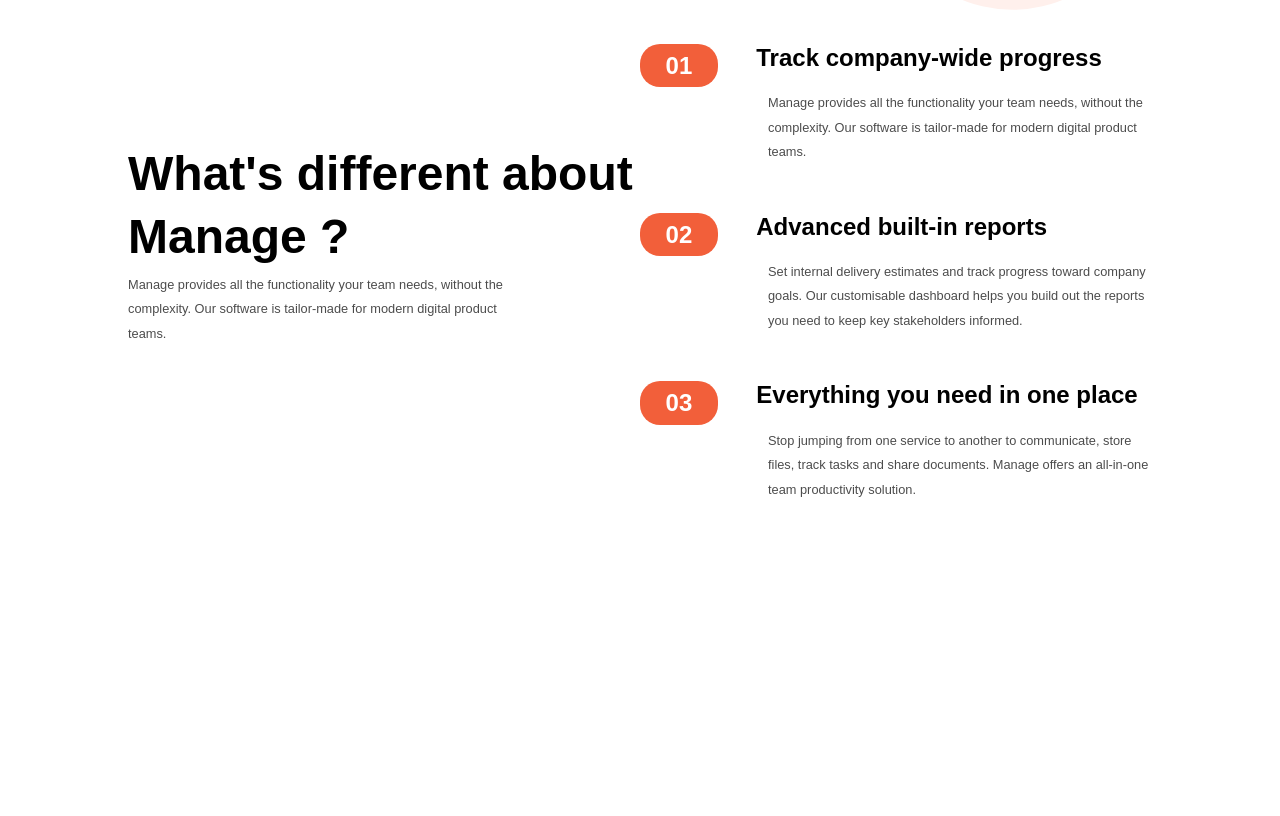
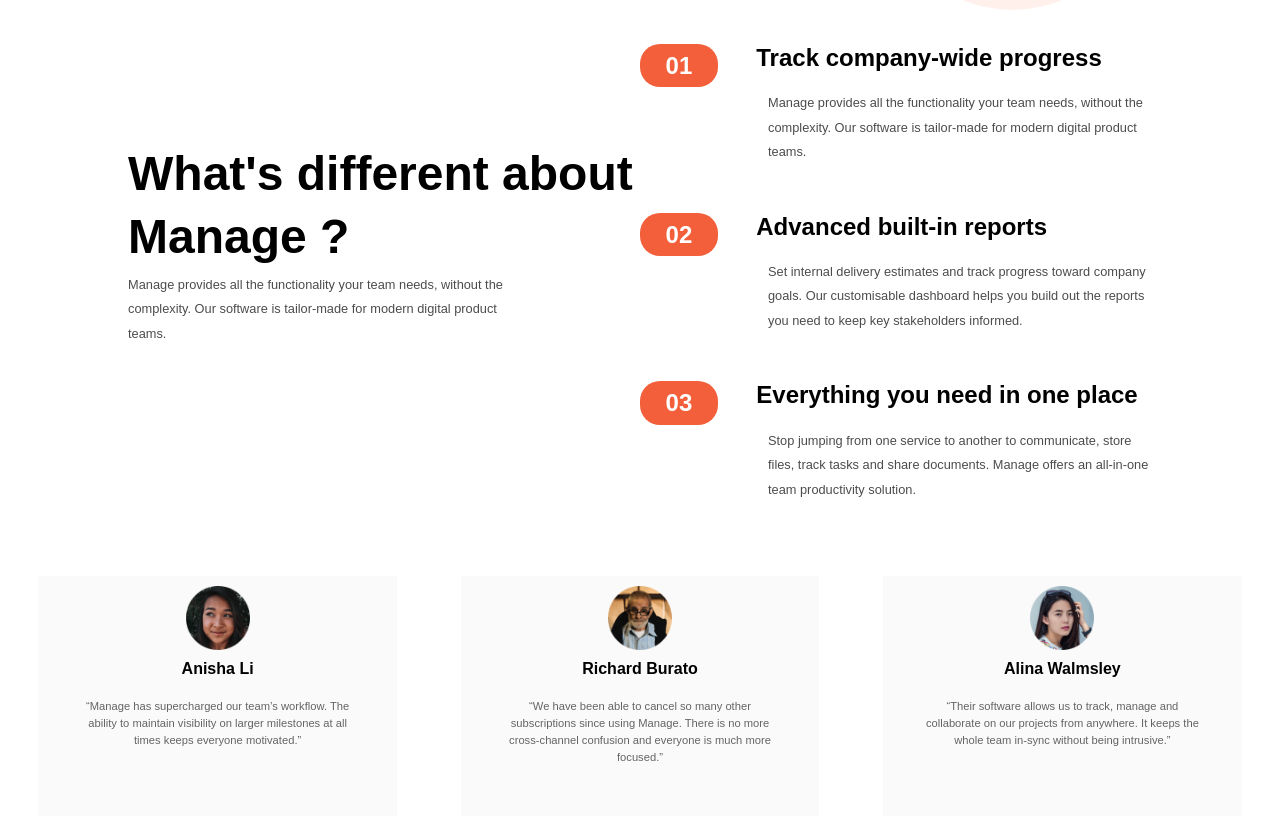
Before and after one commit to TejasBaid/FrontEnd-Mentor-, a plain HTML site: page Manage-Landing/index.html in a window 1280 px wide. Shown: the part 670-1486 px from the top of the page. Before the commit the page ends 1246 px from the top, so only its background shows below. Drawn offline with nearby package versions, Linux system fonts and the light colour scheme; a web font is replaced by a local one.

Commit message:
Review Section Completed

```diff
--- a/Manage-Landing/index.html
+++ b/Manage-Landing/index.html
@@ -62,16 +62,8 @@
         <p class="home-description"> Manage provides all the functionality your team needs, without the complexity. Our software is tailor-made for modern digital product teams. </p>
 
       </div>
-      <!-- <div class="right right-bar">
-        <div class="testimonial">
-          <div class="onebar">
-            <div class="pill">
-              <h2>01</h2>
-            </div>
-            <h2>Track company-wide progress</h2>
-          </div>
 
-        </div> -->
+        <!--*Testimonial Sections-->
         <div class="right right-bar">
           <div class="testimonial">
             <div class="testimonial-left">
@@ -112,7 +104,35 @@
                 </div>
         </div>
 
+        <!--?Client Section-->
+
       </div>
+    </section>
+
+
+    <section class="review-container">
+      <div class="reviews">
+        <div class="review">
+          <img class='avatar ' src="images/avatar-ali.png" alt="">
+          <h4>Anisha Li</h4>
+          <p class="review-text">“Manage has supercharged our team’s workflow. The ability to maintain
+            visibility on larger milestones at all times keeps everyone motivated.”</p>
+        </div>
+        <div class="review">
+          <img class='avatar'  src="images/avatar-richard.png" alt="">
+          <h4>Richard Burato</h4>
+          <p class="review-text">“We have been able to cancel so many other subscriptions since using
+            Manage. There is no more cross-channel confusion and everyone is much
+            more focused.”</p>
+        </div>
+        <div class="review">
+          <img class='avatar'  src="images/avatar-anisha.png" alt="">
+          <h4>Alina Walmsley</h4>
+          <p class="review-text">“Their software allows us to track, manage and collaborate on our projects
+            from anywhere. It keeps the whole team in-sync without being intrusive.”</p>
+        </div>
+      </div>
+
     </section>
   </div>
 
--- a/Manage-Landing/styles/main.scss
+++ b/Manage-Landing/styles/main.scss
@@ -196,3 +196,50 @@ and (orientation: portrait){
 
     }
 }
+.review-container{
+    display: flex;
+    justify-content: center;
+}
+.reviews{
+
+    position: absolute;
+    justify-content: center;
+    display: grid;
+    grid-template-columns: repeat(3,1fr);
+    column-gap: 5vw;
+    margin-bottom: 1000px;
+
+}
+.review{
+
+    display: flex;
+    flex-direction: column;
+    align-items: center;
+    width: 28vw;
+
+    height: 30vh;
+    background-color: hsl(0, 0%, 98%);
+}
+.avatar{
+    margin-top: 10px;
+    width: 5vw;
+
+    height: 5vw;
+
+
+}
+.avatar-image{
+    margin-bottom: 50px;
+}
+.review-text{
+    font-size: 0.7rem;
+    line-height: 1.5;
+    max-width: 80%;
+    align-content: center;
+    text-align: center;
+    opacity: 60%;
+    margin-top: 20px;
+}
+h4{
+    margin-top: 10px;
+}
```
Also changed, not shown: Manage-Landing/styles/main.css, 1 other file.
